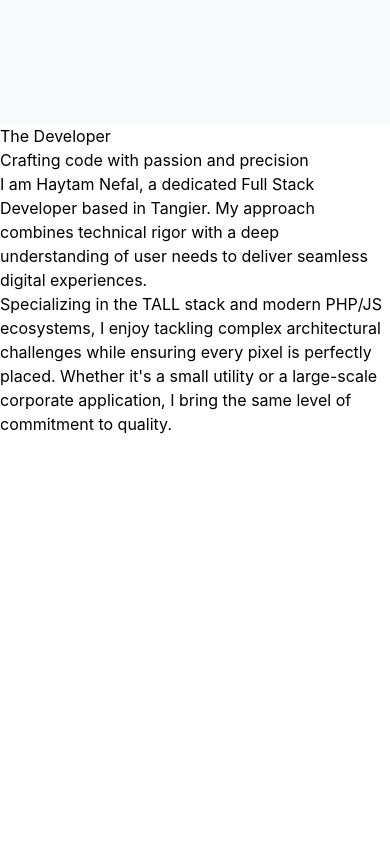
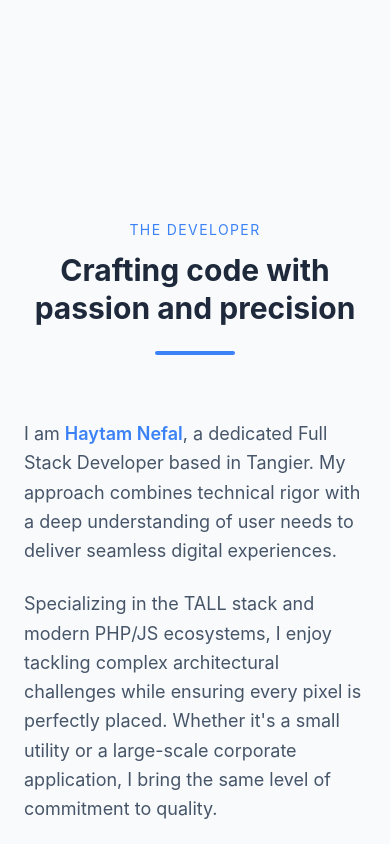
Before and after one commit to Haytam-DEV05/portfolio, a React (Vite) app: page / in a window 390 px wide. Shown: the part 720-1564 px from the top of the page. Before the commit the page ends 1156 px from the top, so only its background shows below. Built offline with nearby package versions, Linux system fonts and the light colour scheme.

Commit message:
make the about section responsive for all the devices

```diff
--- a/src/Components/Sections/About.jsx
+++ b/src/Components/Sections/About.jsx
@@ -2,18 +2,37 @@ import HeaderSection from "../Templates/HeaderSection";
 
 export default function About() {
   return (
-    <section>
+    <section
+      className="
+      py-24 px-6
+      bg-(--bg-primary)
+      text-(--text-primary)
+      "
+    >
       <HeaderSection
         title="Crafting code with passion and precision"
         description="The Developer"
       />
-      <div className="content">
-        <p>
-          I am Haytam Nefal, a dedicated Full Stack Developer based in Tangier.
-          My approach combines technical rigor with a deep understanding of user
-          needs to deliver seamless digital experiences.
+
+      <div
+        className="
+        max-w-6xl mx-auto
+        grid md:grid-cols-2 gap-16
+        items-center
+        "
+      >
+        <div className="space-y-6 animate-slideLeft">
+          <p className="text-lg text-(--text-secondary) leading-relaxed">
+            I am{" "}
+            <span className="text-(--color-primary) font-semibold">
+              Haytam Nefal
+            </span>
+            , a dedicated Full Stack Developer based in Tangier. My approach
+            combines technical rigor with a deep understanding of user needs to
+            deliver seamless digital experiences.
           </p>
-        <p>
+
+          <p className="text-lg text-(--text-secondary) leading-relaxed">
             Specializing in the TALL stack and modern PHP/JS ecosystems, I enjoy
             tackling complex architectural challenges while ensuring every pixel
             is perfectly placed. Whether it's a small utility or a large-scale
@@ -21,6 +40,35 @@ export default function About() {
             quality.
           </p>
         </div>
+
+        <div className="flex justify-center animate-slideRight">
+          <div
+            className="
+            relative rounded-3xl overflow-hidden
+            shadow-2xl
+            "
+          >
+            <img
+              src="/images/haitam.jpeg"
+              alt="Haitam Nefal"
+              className="
+              w-80 md:w-96 object-cover
+              transition duration-500
+              hover:scale-105
+              "
+            />
+
+            <div
+              className="
+              absolute inset-0
+              bg-(--color-primary)/10
+              opacity-0 hover:opacity-100
+              transition duration-500
+              "
+            />
+          </div>
+        </div>
+      </div>
     </section>
   );
 }
--- a/src/Components/Templates/HeaderSection.jsx
+++ b/src/Components/Templates/HeaderSection.jsx
@@ -1,8 +1,36 @@
 export default function HeaderSection({ title, description }) {
   return (
-    <div className="top-header">
-      <p>{description}</p>
-      <h3>{title}</h3>
+    <div className="text-center mb-16">
+      <p
+        className="
+        text-sm tracking-widest uppercase mb-3
+        text-(--color-primary)
+        animate-fadeIn
+        "
+      >
+        {description}
+      </p>
+
+      <h3
+        className="
+        text-3xl md:text-5xl font-bold
+        text-(--text-primary)
+        max-w-3xl mx-auto
+        leading-tight
+        animate-slideUp
+        "
+      >
+        {title}
+      </h3>
+
+      <div
+        className="
+        mt-6 h-1 w-20 mx-auto
+        bg-(--color-primary)
+        rounded-full
+        animate-fadeIn
+        "
+      />
     </div>
   );
 }
--- a/src/Components/Templates/Navbar.jsx
+++ b/src/Components/Templates/Navbar.jsx
@@ -10,10 +10,9 @@ export default function Navbar() {
       fixed top-4 left-0 right-0
       backdrop-blur-xl shadow-lg rounded-full
       px-6 md:px-12 border
-      border-(--text-secondary)
+      border-(--text-secondary) z-99
     "
     >
-      {/* Logo */}
       <div className="flex items-center">
         <span
           className="
@@ -27,7 +26,6 @@ export default function Navbar() {
         <h2 className="ml-3 text-lg font-semibold">Haitam Nefal</h2>
       </div>
 
-      {/* Links */}
       <ul
         className="
         hidden md:flex items-center space-x-6
@@ -48,7 +46,6 @@ export default function Navbar() {
         </li>
       </ul>
 
-      {/* Right Side */}
       <div className="flex items-center space-x-4">
         <a
           href="#"
```
Also changed, not shown: public/images/haitam.jpeg (renamed from src/assets/images/haitam.jpeg). Lines whose indentation alone changed are shown as unchanged.
